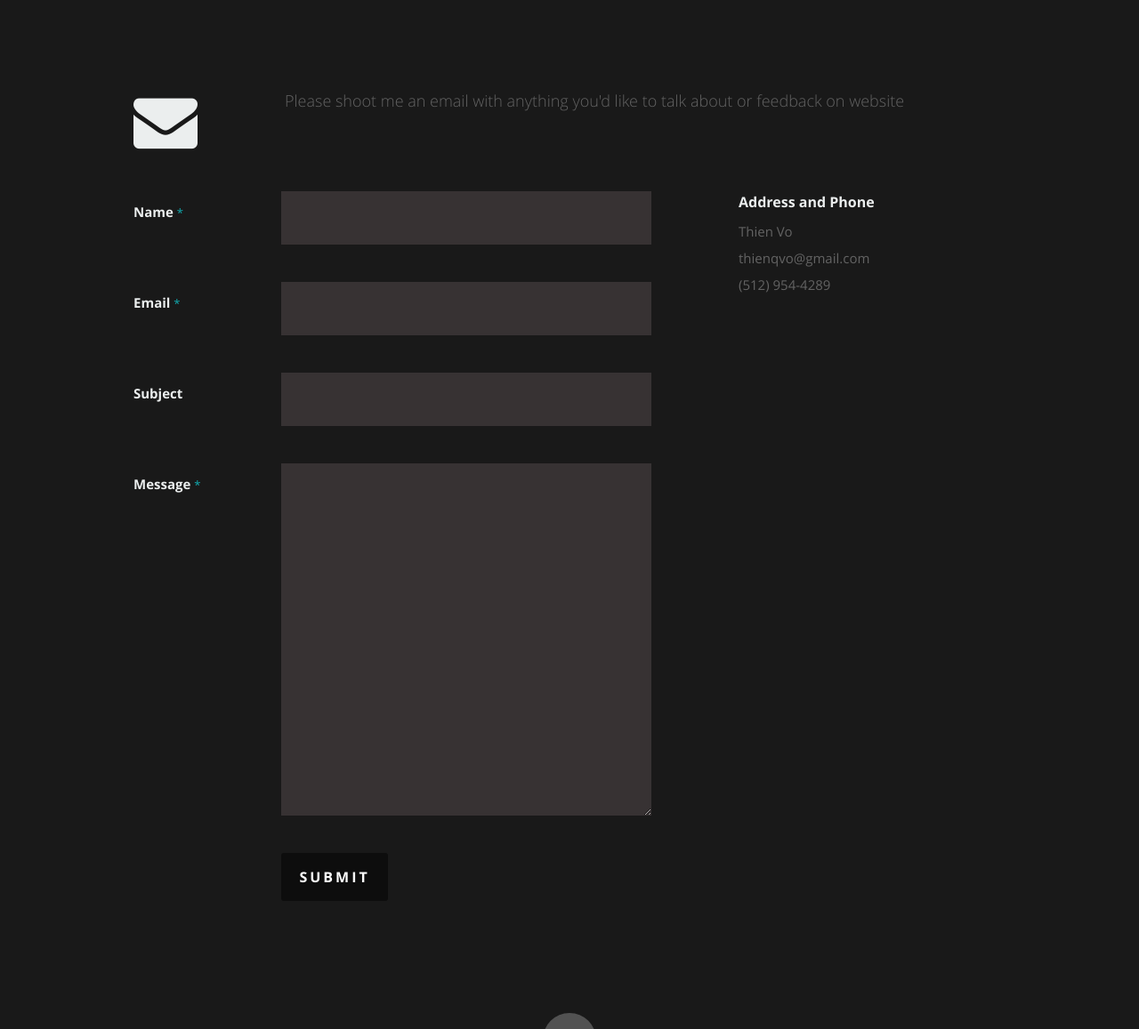
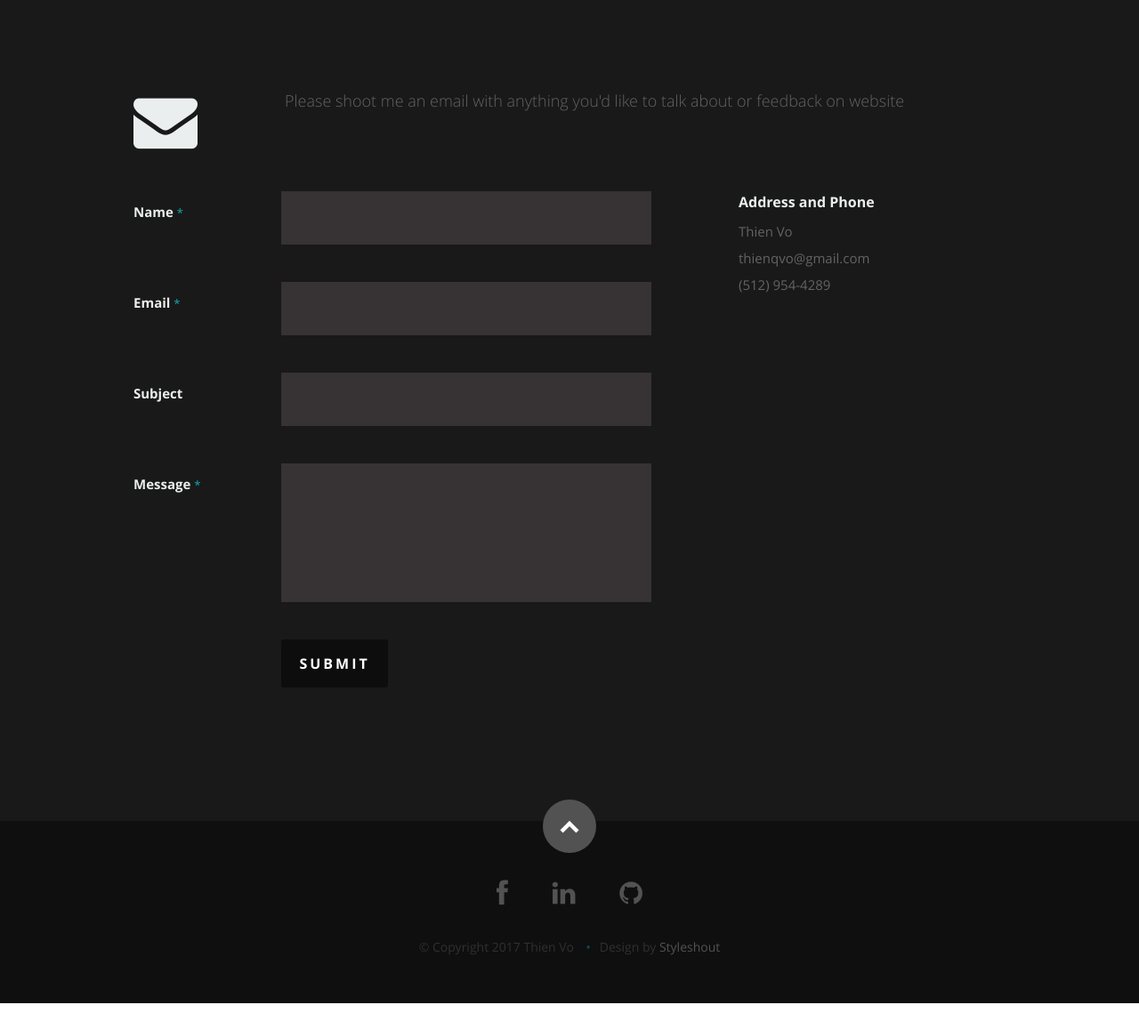
Before and after one commit to thien-vo/com-thienmint, a Flask app: page / in a window 1280 px wide. Shown: the part 3694-4851 px from the top of the page at 89% size. After the commit the page ends 4822 px from the top, so only its background shows below. Run offline with Flask 2, Linux system fonts and the light colour scheme; some libraries are stand-ins or nearby versions.

Commit message:
adjust contact message size to be smaller

```diff
--- a/app/static/css/layout.css
+++ b/app/static/css/layout.css
@@ -919,6 +919,10 @@ call-to-action .button {
    border: none;
 }
 
+textarea#contactMessage {
+    resize: none;
+    min-height: 0;
+}
 
 /* ------------------------------------------------------------------ */
 /* i. Footer
--- a/app/templates/home/contact.html
+++ b/app/templates/home/contact.html
@@ -44,7 +44,7 @@
 
                     <div>
                         <label for="contactMessage">Message <span class="required">*</span></label>
-                        <textarea cols="50" rows="15" id="contactMessage" name="contactMessage"></textarea>
+                        <textarea cols="50" rows="5" id="contactMessage" name="contactMessage"></textarea>
                     </div>
 
                     <div>
```
